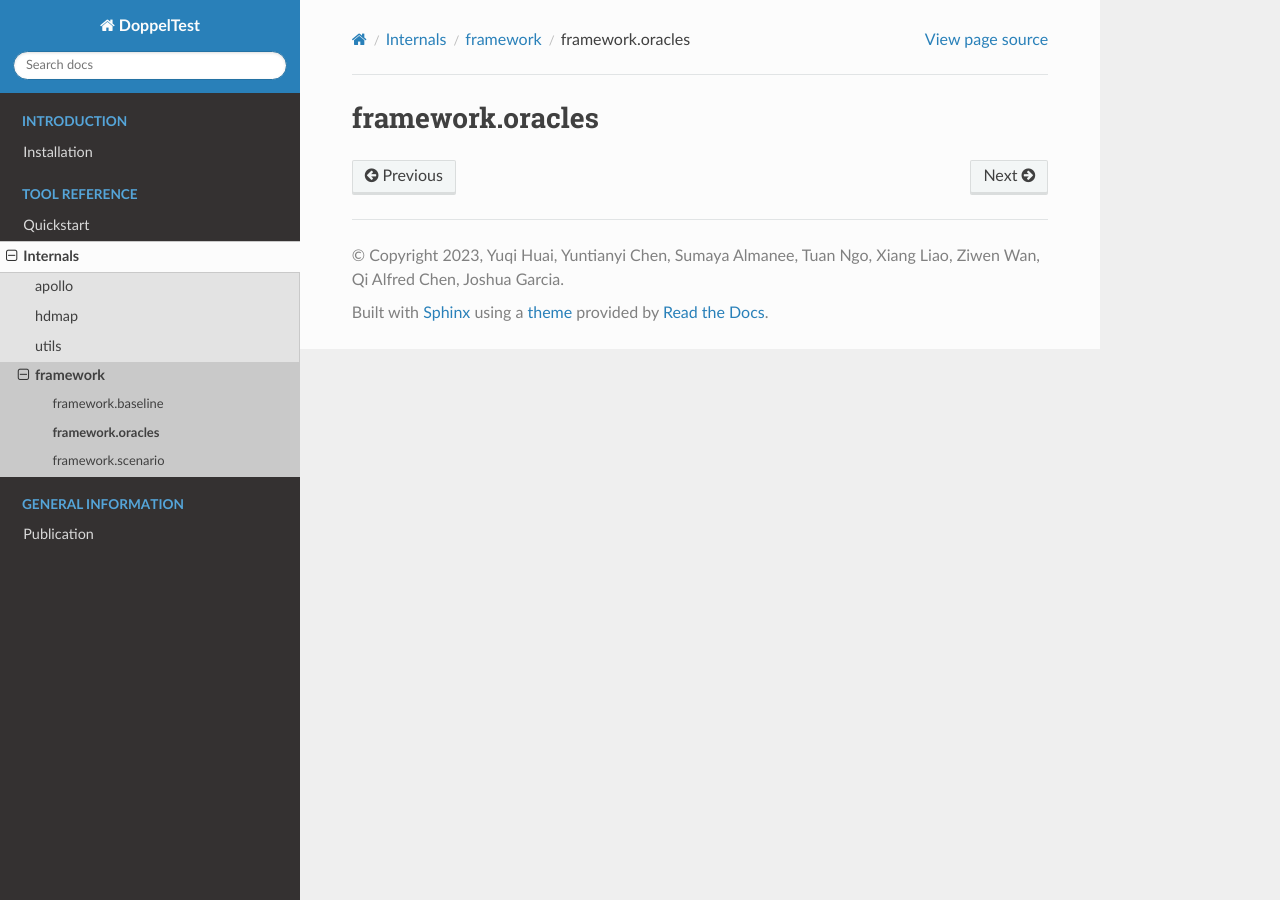
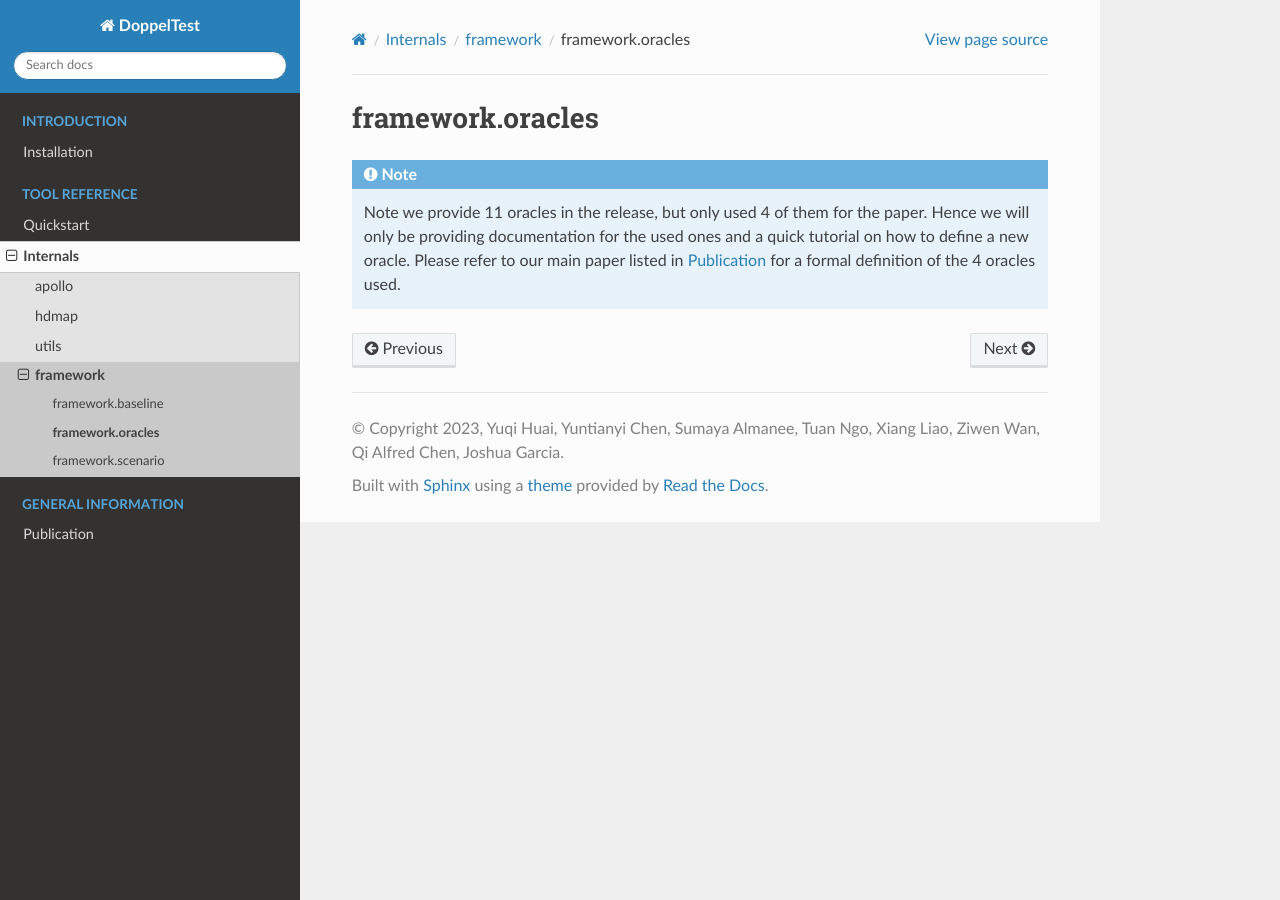
Before and after one commit to Software-Aurora-Lab/DoppelTest, a Sphinx documentation site: the page built from docs/source/internals/framework_oracles.rst, in a window 1280 px wide. Built offline with Sphinx 7.4.7 and the Read the Docs theme 2.0.0, drawn with Linux system fonts in a browser that asks for light colours.

Commit message:
added reference to Publication

```diff
--- a/docs/source/internals/framework_oracles.rst
+++ b/docs/source/internals/framework_oracles.rst
@@ -1,2 +1,6 @@
 framework.oracles
 ------------------
+.. note:: Note we provide 11 oracles in the release, but only used 4 of them for
+    the paper. Hence we will only be providing documentation for the used ones and
+    a quick tutorial on how to define a new oracle. Please refer to our main paper
+    listed in :ref:`publication` for a formal definition of the 4 oracles used.
--- a/docs/source/internals/framework_scenario.rst
+++ b/docs/source/internals/framework_scenario.rst
@@ -2,7 +2,7 @@ framework.scenario
 ------------------
 
 .. note:: For more detailed explanation of the genetic representation,
-  please refer to our main paper.
+  please refer to our main paper listed in :ref:`publication`.
 
 framework.scenario
 ^^^^^^^^^^^^^^^^^^
--- a/docs/source/publication.rst
+++ b/docs/source/publication.rst
@@ -1,3 +1,5 @@
+..  _publication:
+
 Publication
 ============
 
```
